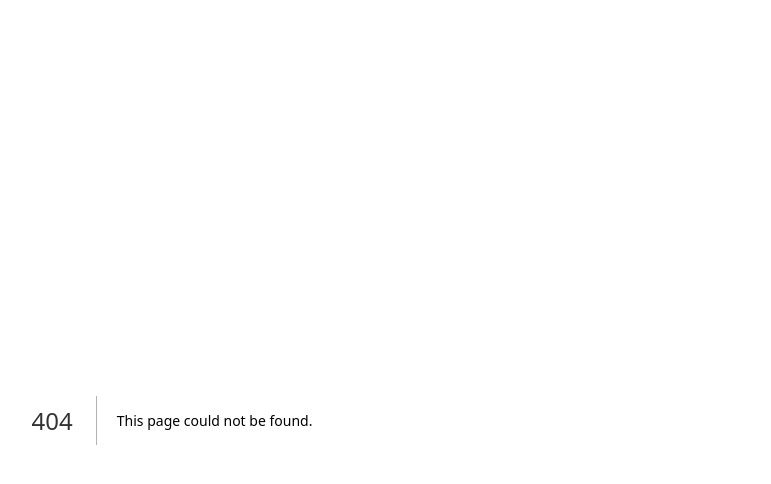
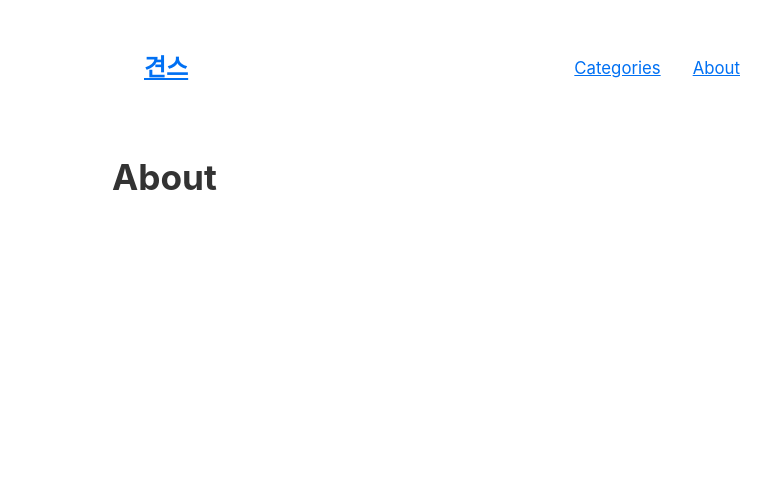
Before and after one commit to Kihyun92/nuyhik-blog, a Next.js app: page /about in a window 1280 px wide. Before the commit this address had no page. Shown: the top 484 px of the page, without its empty margins (198-969 px from the left). Built offline with nearby package versions, Linux system fonts and the light colour scheme.

Commit message:
블로그 스타일 수정

```diff
--- /dev/null
+++ b/app/about/page.tsx
@@ -0,0 +1,7 @@
+export default function About() {
+  return (
+    <div>
+      <h1>About</h1>
+    </div>
+  );
+}
--- /dev/null
+++ b/app/categories/page.tsx
@@ -0,0 +1,7 @@
+export default function Categories() {
+  return (
+    <div>
+      <h1>Categories</h1>
+    </div>
+  );
+}
--- /dev/null
+++ b/app/components/Navigation/index.tsx
@@ -0,0 +1,19 @@
+import Link from 'next/link';
+
+export const Navigation = () => {
+  return (
+    <nav className="flex flex-row sticky top-0 left-0 justify-between items-center p-4 bg-white">
+      <header className='text-2xl font-bold p-4'>
+        <Link href="/">견스</Link>
+      </header>
+      <ul className='flex flex-row'>
+        <li className='p-4'>
+          <Link href="/categories">Categories</Link>
+        </li>
+        <li className='p-4'>
+          <Link href="/about">About</Link>
+        </li>
+      </ul>
+    </nav>
+  );
+};
--- a/app/globals.css
+++ b/app/globals.css
@@ -1,3 +1,7 @@
+@tailwind base;
+@tailwind components;
+@tailwind utilities;
+
 body {
   font-family: Arial, sans-serif;
   max-width: 700px;
@@ -17,3 +21,89 @@ a {
 a:hover {
   text-decoration: underline;
 }
+
+.markdown-body {
+  font-family: 'Inter', 'Pretendard', 'Apple SD Gothic Neo', Arial, sans-serif;
+  color: #222;
+  line-height: 1.7;
+  font-size: 1.05rem;
+  background: #fff;
+  word-break: break-word;
+}
+
+.markdown-body h1 {
+  font-size: 2.2rem;
+  font-weight: 700;
+  margin-top: 2rem;
+  margin-bottom: 1rem;
+}
+
+.markdown-body h2 {
+  font-size: 1.5rem;
+  font-weight: 700;
+  margin-top: 2rem;
+  margin-bottom: 1rem;
+}
+
+.markdown-body h3 {
+  font-weight: 700;
+  margin-top: 2rem;
+  margin-bottom: 1rem;
+  line-height: 1.2;
+}
+
+.markdown-body table {
+  width: 100%;
+  border-collapse: collapse;
+  margin: 1.5em 0;
+  background: #fafbfc;
+  border-radius: 8px;
+  overflow: hidden;
+  box-shadow: 0 1px 2px rgba(0, 0, 0, 0.03);
+}
+
+.markdown-body th,
+.markdown-body td {
+  border: 1px solid #eaeaea;
+  padding: 0.75em 1em;
+  text-align: left;
+}
+
+.markdown-body th {
+  background: #f5f7fa;
+  font-weight: 600;
+}
+
+.markdown-body tr:nth-child(even) {
+  background: #f9f9f9;
+}
+
+.markdown-body code {
+  background: #f4f4f4;
+  padding: 0.2em 0.4em;
+  border-radius: 4px;
+  font-size: 0.95em;
+}
+
+.markdown-body pre {
+  background: #23272f;
+  color: #f8f8f2;
+  padding: 1em;
+  border-radius: 8px;
+  overflow-x: auto;
+  margin: 1.5em 0;
+}
+
+.markdown-body a {
+  color: #0070f3;
+  text-decoration: underline;
+  transition: color 0.2s;
+}
+
+.markdown-body a:hover {
+  color: #0051a3;
+}
+
+.markdown-body a:hover {
+  color: #0051a3;
+}
--- a/app/layout.tsx
+++ b/app/layout.tsx
@@ -2,6 +2,7 @@ import type { Metadata } from "next";
 import { Geist, Geist_Mono } from "next/font/google";
 import { SpeedInsights } from "@vercel/speed-insights/next"
 import "./globals.css";
+import { Navigation } from '@/app/components/Navigation';
 
 const geistSans = Geist({
   variable: "--font-geist-sans",
@@ -26,8 +27,9 @@ export default function RootLayout({
   return (
     <html lang="en">
       <body
-        className={`${geistSans.variable} ${geistMono.variable} antialiased`}
+        className={`${geistSans.variable} ${geistMono.variable} antialiased markdown-body`}
       >
+        <Navigation />
         {children}
         <SpeedInsights/>
       </body>
--- a/app/posts/[slug]/page.tsx
+++ b/app/posts/[slug]/page.tsx
@@ -3,6 +3,7 @@ import path from "path";
 import matter from "gray-matter";
 import { remark } from "remark";
 import html from "remark-html";
+import remarkGfm from "remark-gfm";
 import { Post } from "../../../types/post";
 
 export async function generateStaticParams() {
@@ -21,7 +22,10 @@ async function getPostData(slug: string): Promise<Post> {
     data: Post["metadata"];
     content: string;
   };
-  const processedContent = await remark().use(html).process(content);
+  const processedContent = await remark()
+    .use(remarkGfm)
+    .use(html)
+    .process(content);
   return {
     slug,
     metadata: data,
@@ -41,10 +45,14 @@ export default async function PostPage({ params }: Props) {
 
   return (
     <div>
-      <h1>{metadata.title}</h1>
-      <p>created at: {metadata.createdDate}</p>
-      <p>updated at: {metadata.updatedDate ?? metadata.createdDate}</p>
-      <div dangerouslySetInnerHTML={{ __html: contentHtml }} />
+      <header>
+        <p className="text-4xl font-bold">{metadata.title}</p>
+        <p className='text-right text-sm'>등록일: {metadata.createdDate}</p>
+        <p className='text-right text-sm'>수정일: {metadata.updatedDate ?? metadata.createdDate}</p>
+      </header>
+      <article>
+        <div dangerouslySetInnerHTML={{ __html: contentHtml }} />
+      </article>
     </div>
   );
 }
--- a/package.json
+++ b/package.json
@@ -16,6 +16,7 @@
     "react": "^19.0.0",
     "react-dom": "^19.0.0",
     "remark": "^15.0.1",
+    "remark-gfm": "^4.0.1",
     "remark-html": "^16.0.1"
   },
   "devDependencies": {
```
Also changed, not shown: posts/middleware.md (+5 -1 lines), 1 other file (tests, documents, lock files or other folders).
